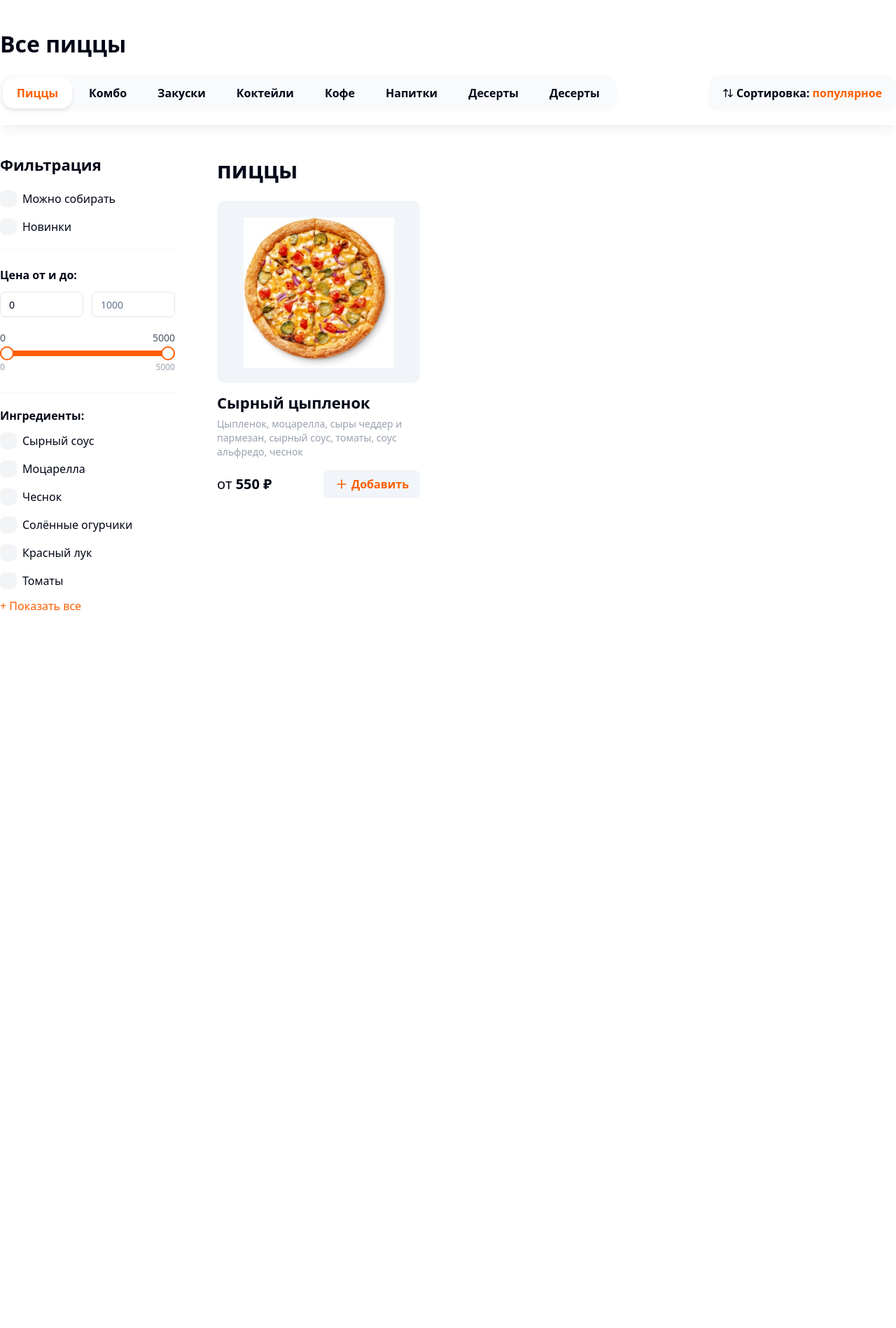
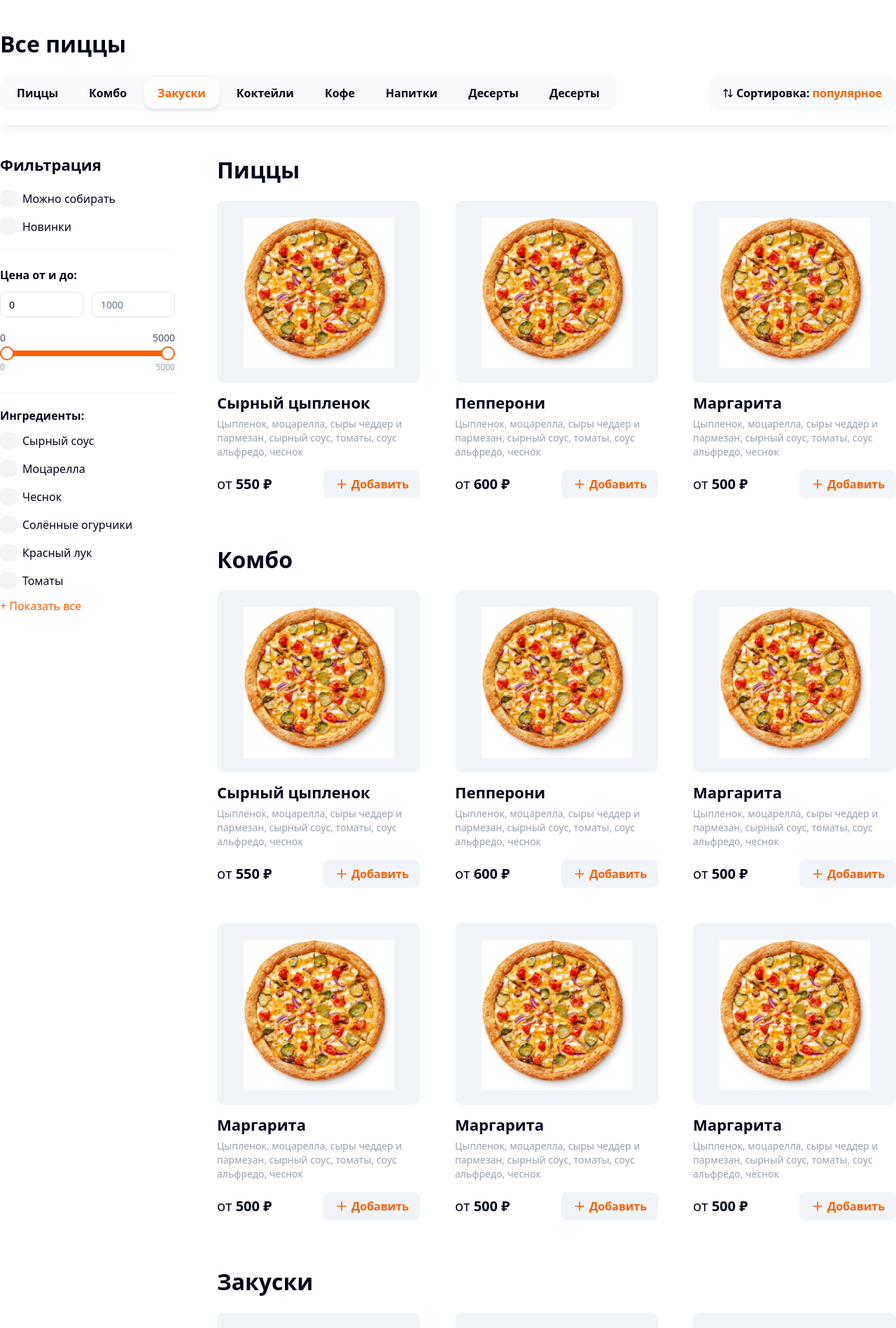
Before and after one commit to StepanHovsepyan7/Dodo-Pizza, a Next.js app: page / in a window 1280 px wide. Shown: the part 111-2009 px from the top of the page at 70% size. Before the commit the page ends 1045 px from the top, so only its background shows below. Built offline with nearby package versions, Linux system fonts and the light colour scheme.

Commit message:
added scroll active

```diff
--- a/app/page.tsx
+++ b/app/page.tsx
@@ -20,13 +20,114 @@ export default function Home() {
 
           <div className="flex-1">
             <div className="flex flex-col gap-16">
-              <ProductsGroupList title="пиццы" items={[{
+              <ProductsGroupList title="Пиццы"
+                items={[{
                   id: 1,
                   name: 'Сырный цыпленок',
                   imageUrl: './pizza1.png',
                   price: 550,
                   items: [{ price: 550 }]
+                }, {
+                  id: 2,
+                  name: 'Пепперони',
+                  imageUrl: './pizza1.png',
+                  price: 600,
+                  items: [{ price: 600 }]
+                }, {
+                  id: 3,
+                  name: 'Маргарита',
+                  imageUrl: './pizza1.png',
+                  price: 500,
+                  items: [{ price: 500 }]
                 }]} categoryId={1} />
+                <ProductsGroupList title="Комбо"
+                items={[{
+                  id: 1,
+                  name: 'Сырный цыпленок',
+                  imageUrl: './pizza1.png',
+                  price: 550,
+                  items: [{ price: 550 }]
+                }, {
+                  id: 2,
+                  name: 'Пепперони',
+                  imageUrl: './pizza1.png',
+                  price: 600,
+                  items: [{ price: 600 }]
+                }, {
+                  id: 3,
+                  name: 'Маргарита',
+                  imageUrl: './pizza1.png',
+                  price: 500,
+                  items: [{ price: 500 }]
+                },
+                 {
+                  id: 4,
+                  name: 'Маргарита',
+                  imageUrl: './pizza1.png',
+                  price: 500,
+                  items: [{ price: 500 }]
+                },
+                 {
+                  id: 5,
+                  name: 'Маргарита',
+                  imageUrl: './pizza1.png',
+                  price: 500,
+                  items: [{ price: 500 }]
+                },
+
+                 {
+                  id: 6,
+                  name: 'Маргарита',
+                  imageUrl: './pizza1.png',
+                  price: 500,
+                  items: [{ price: 500 }]
+                }
+
+                ]} categoryId={2} />
+                 <ProductsGroupList title="Закуски"
+                items={[{
+                  id: 1,
+                  name: 'Сырный цыпленок',
+                  imageUrl: './pizza1.png',
+                  price: 550,
+                  items: [{ price: 550 }]
+                }, {
+                  id: 2,
+                  name: 'Пепперони',
+                  imageUrl: './pizza1.png',
+                  price: 600,
+                  items: [{ price: 600 }]
+                }, {
+                  id: 3,
+                  name: 'Маргарита',
+                  imageUrl: './pizza1.png',
+                  price: 500,
+                  items: [{ price: 500 }]
+                },
+                 {
+                  id: 4,
+                  name: 'Маргарита',
+                  imageUrl: './pizza1.png',
+                  price: 500,
+                  items: [{ price: 500 }]
+                },
+                 {
+                  id: 5,
+                  name: 'Маргарита',
+                  imageUrl: './pizza1.png',
+                  price: 500,
+                  items: [{ price: 500 }]
+                },
+
+                 {
+                  id: 6,
+                  name: 'Маргарита',
+                  imageUrl: './pizza1.png',
+                  price: 500,
+                  items: [{ price: 500 }]
+                }
+
+                ]} categoryId={3} />
             </div>
           </div>
         </div>
--- a/components/shared/categories.tsx
+++ b/components/shared/categories.tsx
@@ -1,24 +1,37 @@
+'use client'
 
 import { cn } from "@/lib/utils";
+import { useCategoryStore } from "@/store/category";
 import React from "react";
 
 interface Props {
     className?: string,
 }
 
-const cats = ['Пиццы', 'Комбо', 'Закуски', 'Коктейли', 'Кофе', 'Напитки', 'Десерты', 'Десерты'];
-const activeIndex = 0;
+const cats = [
+  { id: 1, name: 'Пиццы' },
+  { id: 2, name: 'Комбо' },
+  { id: 3, name: 'Закуски' },
+  { id: 4, name: 'Коктейли' },
+  { id: 5, name: 'Кофе' },
+  { id: 6, name: 'Напитки' },
+  { id: 7, name: 'Десерты' },
+  { id: 8, name: 'Десерты' }
+];
+
 
 export const Categories: React.FC<Props> = ({ className }) => {
+    const categoryActivId = useCategoryStore((state) => state.activeId);
+
     return (
         <div className={cn('inline-flex gap-1 bg-gray-50 p-1 rounded-2xl', className)}>
-            {cats.map((e, i) => {
+            {cats.map(({name,id}, i) => {
                 return (
                     <a href=""
                         key={i}
-                        className={cn('flex items-center font-bold h-11 rounded-2xl px-5', activeIndex === i && 'bg-white shadow-md shadow-gray-200 text-[#FE5F00]')}>
+                        className={cn('flex items-center font-bold h-11 rounded-2xl px-5', categoryActivId === id  && 'bg-white shadow-md shadow-gray-200 text-[#FE5F00]')}>
                         <button>
-                            {e}
+                            {name}
                         </button>
                     </a>
                 )
--- a/components/shared/products-group-list.tsx
+++ b/components/shared/products-group-list.tsx
@@ -1,6 +1,11 @@
+'use client'
 import { cn } from "@/lib/utils";
 import { Title } from "./title";
 import { ProductCard } from "./product-card";
+import React from "react";
+import { useCategoryStore } from "@/store/category";
+import { useIntersection } from 'react-use';
+import { stat } from "fs";
 
 interface Props {
     title: string;
@@ -17,12 +22,28 @@ export const ProductsGroupList: React.FC<Props> = ({
     categoryId,
     className
 }) => {
+
+    const setActiveCategory = useCategoryStore((state) => state.setActiveId)
+
+    const intersectionRef = React.useRef(null);
+
+    const intersection = useIntersection(intersectionRef, {
+        threshold: 0.4,
+    });
+
+
+
+    React.useEffect(() => {
+        if (intersection?.isIntersecting) {
+            setActiveCategory(categoryId);
+        }
+    }, [intersection, setActiveCategory, categoryId]);
     return (
-        <div className={className}>
+        <div className={className} id={title} ref={intersectionRef}>
             <Title text={title} size="lg" className="font-extrabold mb-5" />
-            <div className={cn('grid grid-cols-3 gap-[50px]',listClassName)}>
-                {items.map((product,i)=>{
-                    return(
+            <div className={cn('grid grid-cols-3 gap-[50px]', listClassName)}>
+                {items.map((product, i) => {
+                    return (
                         <ProductCard
                             key={product.id}
                             id={product.id}
--- a/package.json
+++ b/package.json
@@ -21,8 +21,10 @@
     "next": "15.3.4",
     "react": "^19.0.0",
     "react-dom": "^19.0.0",
+    "react-use": "^17.6.0",
     "tailwind-merge": "^3.3.1",
-    "vaul": "^1.1.2"
+    "vaul": "^1.1.2",
+    "zustand": "^5.0.6"
   },
   "devDependencies": {
     "@eslint/eslintrc": "^3",
--- /dev/null
+++ b/store/category.ts
@@ -0,0 +1,11 @@
+import {create} from 'zustand';
+
+interface State{
+    activeId:number;
+    setActiveId: (activeId:number) => void;
+}
+
+export const useCategoryStore = create<State>((set) => ({
+    activeId: 1,
+    setActiveId: (activeId) => set(() => ({activeId})),
+}));
```
Also changed, not shown: 1 other file (tests, documents, lock files or other folders). Lines whose indentation alone changed are shown as unchanged.
